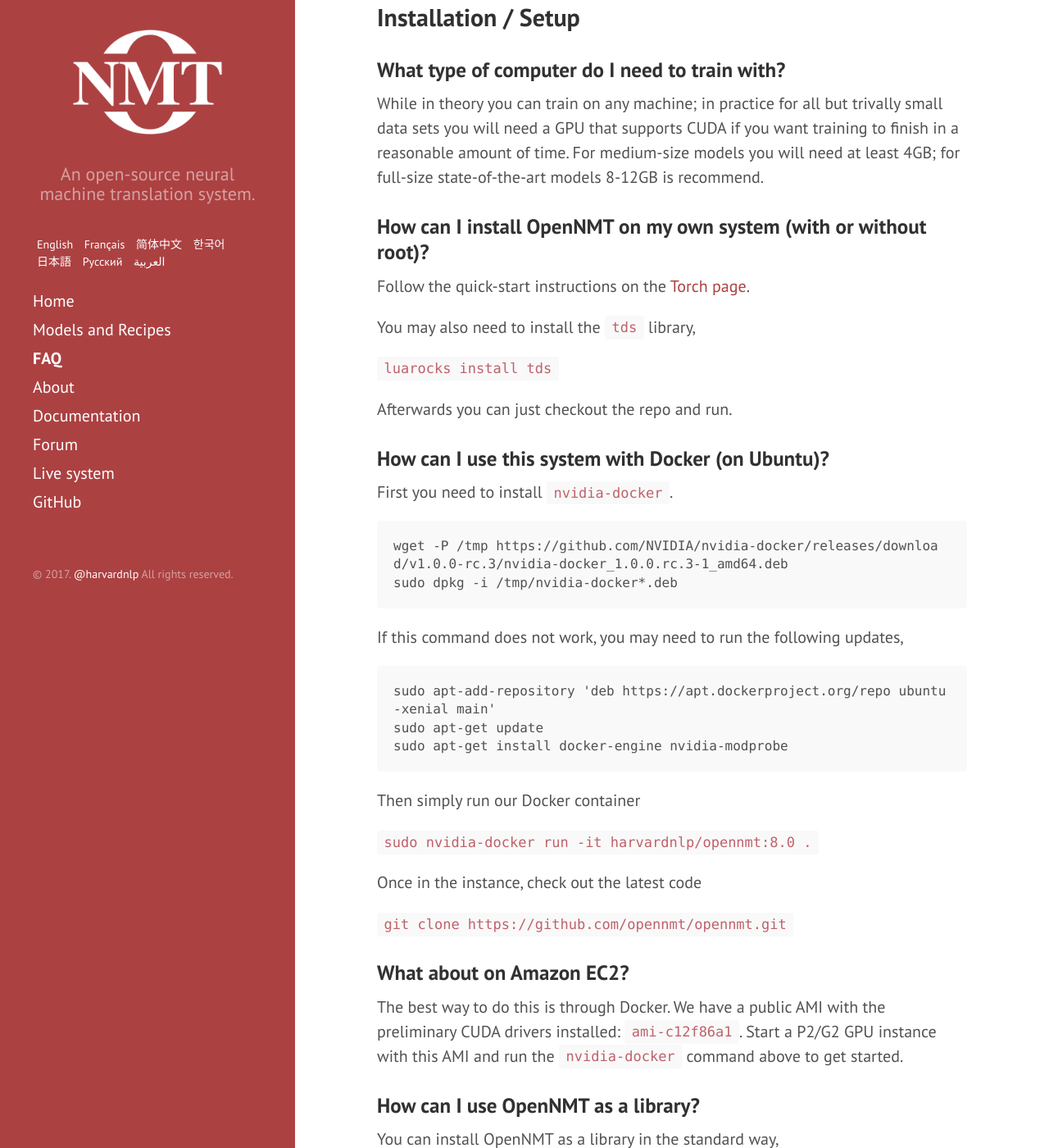
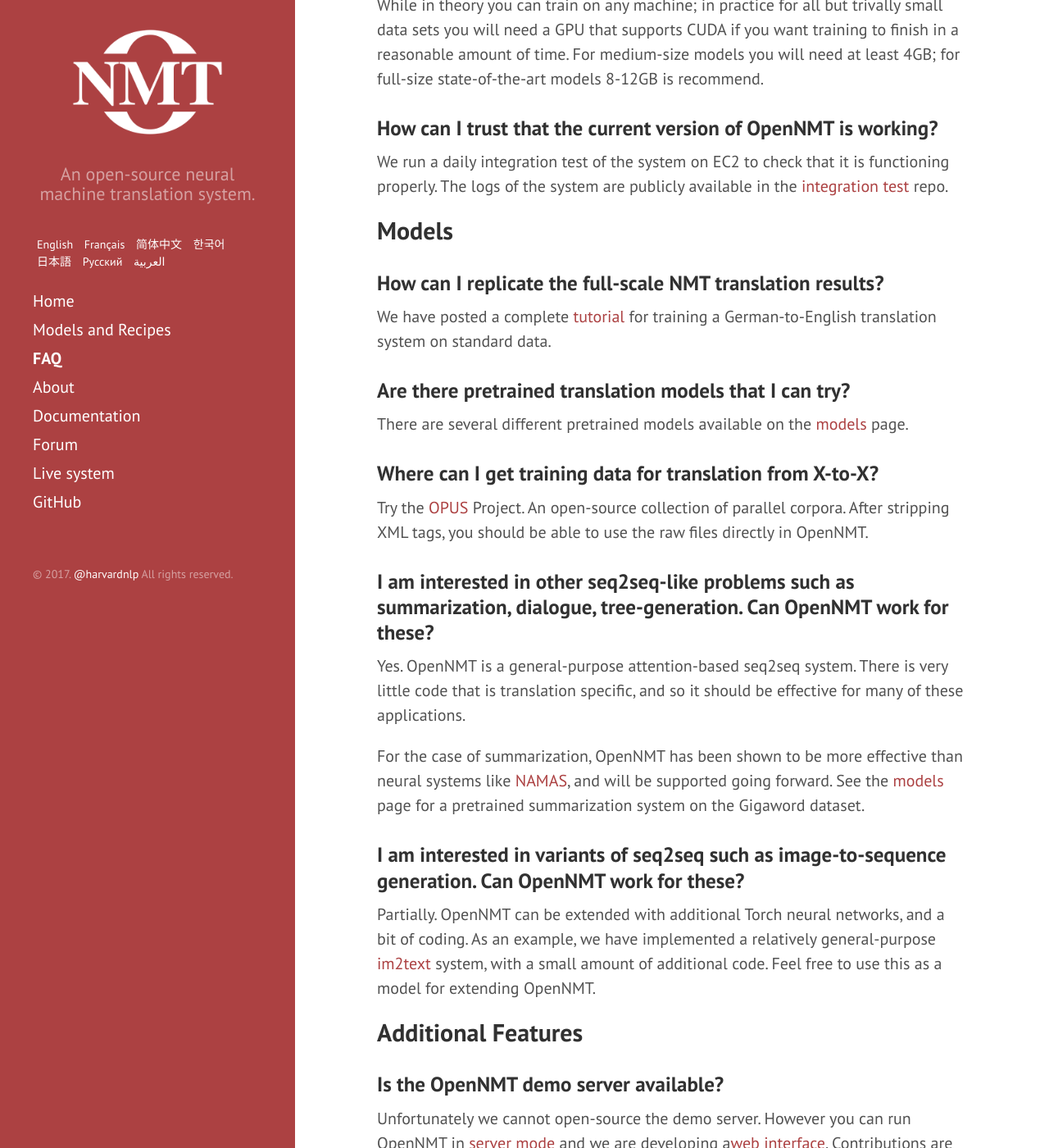
Before and after one commit to OpenNMT/opennmt.github.io, a Jekyll site: the page built from FAQ.md, in a window 1280 px wide and 1400 px high, scrolled down 1869 px. Shown: the whole window at 82% size. Built offline with Jekyll 4.4.1, drawn with Linux system fonts in a browser that asks for light colours; some of the changed text lies outside the part shown.

Commit message:
Remove sections that are part of the technical documentation

````diff
--- a/FAQ.md
+++ b/FAQ.md
@@ -56,53 +56,6 @@ want training to finish in a reasonable amount of time. For
 medium-size models you will need at least 4GB; for full-size
 state-of-the-art models 8-12GB is recommend.
 
-### How can I install OpenNMT on my own system (with or without root)?
-
-Follow the quick-start instructions on the <a href="http://torch.ch/docs/getting-started.html">Torch page</a>.
-
-You may also need to install the `tds` library,
-
-```luarocks install tds```
-
-Afterwards you can just checkout the repo and run.
-
-### How can I use this system with Docker (on Ubuntu)?
-
-First you need to install `nvidia-docker`.
-
-```
-wget -P /tmp https://github.com/NVIDIA/nvidia-docker/releases/download/v1.0.0-rc.3/nvidia-docker_1.0.0.rc.3-1_amd64.deb
-sudo dpkg -i /tmp/nvidia-docker*.deb
-```
-
-If this command does not work, you may need to run the following updates,
-
-```
-sudo apt-add-repository 'deb https://apt.dockerproject.org/repo ubuntu-xenial main'
-sudo apt-get update
-sudo apt-get install docker-engine nvidia-modprobe
-```
-
-Then simply run our Docker container
-
-```sudo nvidia-docker run -it harvardnlp/opennmt:8.0 .```
-
-Once in the instance, check out the latest code
-
-```git clone https://github.com/opennmt/opennmt.git```
-
-### What about on Amazon EC2?
-
-The best way to do this is through Docker. We have a public AMI with the preliminary
-CUDA drivers installed: `ami-c12f86a1`. Start a P2/G2 GPU instance with this AMI and
-run the `nvidia-docker` command above to get started.
-
-### How can I use OpenNMT as a library?
-
-You can install OpenNMT as a library in the standard way,
-
-```luarocks make rocks/opennmt-scm-1.rockspec```
-
 ### How can I trust that the current version of OpenNMT is working?
 
 We run a daily integration test of the system on EC2 to check that it is functioning
````
